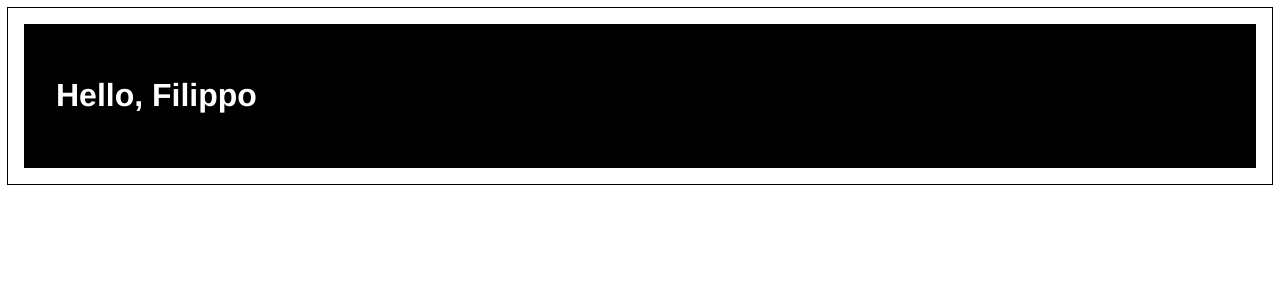
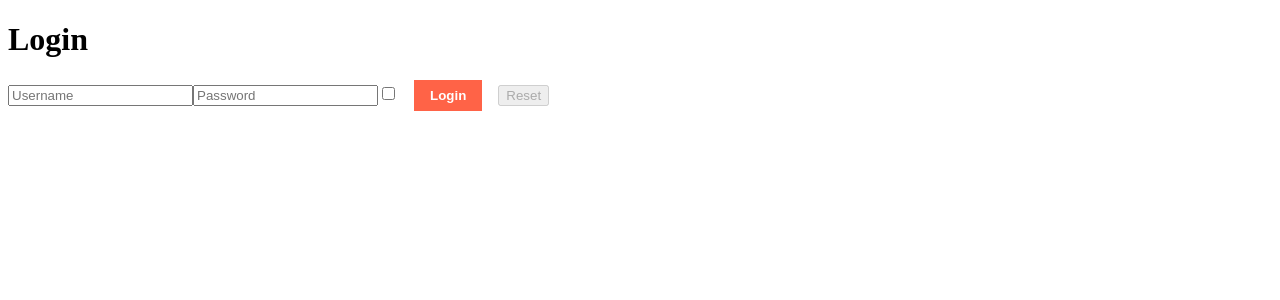
Before and after one commit to philip-morris-89/react-exercises, a React (Create React App) app in the folder my-app/: page / in a window 1280 px wide. Shown: the top 300 px of the page. Built offline with nearby package versions, Linux system fonts and the light colour scheme.

Commit message:
Modify the Login component from Forms 03 so that the login button background color is red when the inputted password's length is shorter than 8 characters, green otherwise.

```diff
--- a/my-app/src/App.js
+++ b/my-app/src/App.js
@@ -1,11 +1,11 @@
 import React from 'react';
-import Welcome from './Welcome';
+import Login from './Login';
 
 export class App extends React.Component {
   render() {
     return (
       <div>
-        <Welcome name="Filippo" age={33} />
+        <Login />
       </div>
     )
   }
--- a/my-app/src/InteractiveWelcome.js
+++ b/my-app/src/InteractiveWelcome.js
@@ -17,7 +17,7 @@ class InteractiveWelcome extends React.Component {
     return (
       <div>
         <input type="text" name="username" value={this.state.username} onChange={this.handleInputChange} />
-        <Welcome name={this.state.username} age={33} />
+        <Welcome name={this.state.username} />
       </div>
     )
   }
--- a/my-app/src/Login.js
+++ b/my-app/src/Login.js
@@ -41,6 +41,15 @@ class Login extends React.Component {
   }
 
   render() {
+    const LoginButtonStyle = {
+      backgroundColor: this.state.password.length >= 8 ? 'green' : 'tomato',
+      color: 'white',
+      fontWeight: 'bold',
+      border: 'none',
+      padding: '8px 16px',
+      margin: '0 16px',
+    }
+
     return (
       <div>
         <h1>Login</h1>
@@ -48,7 +57,7 @@ class Login extends React.Component {
           <input type="text" name="username" placeholder="Username" value={this.state.username} onChange={this.handleInputChange} />
           <input type="password" name="password" placeholder="Password" value={this.state.password} onChange={this.handleInputChange} />
           <input type="checkbox" name="remember" checked={this.state.remember} onChange={this.handleInputChange} />
-          <button type="submit" name="button" disabled={this.state.loginDisabled} onChange={this.handleInputChange} onClick={this.onLogin}>Login</button>
+          <button style={LoginButtonStyle} type="submit" name="button" disabled={this.state.loginDisabled} onChange={this.handleInputChange} onClick={this.onLogin}>Login</button>
           <button disabled={this.state.resetDisabled} onChange={this.handleInputChange} onClick={this.clearForm}>Reset</button>
         </form>
       </div>
--- a/my-app/src/Welcome.js
+++ b/my-app/src/Welcome.js
@@ -1,6 +1,5 @@
 import React from 'react';
 import Hello from './Hello';
-import Age from './Age';
 
 class Welcome extends React.Component {
   render() {
```
